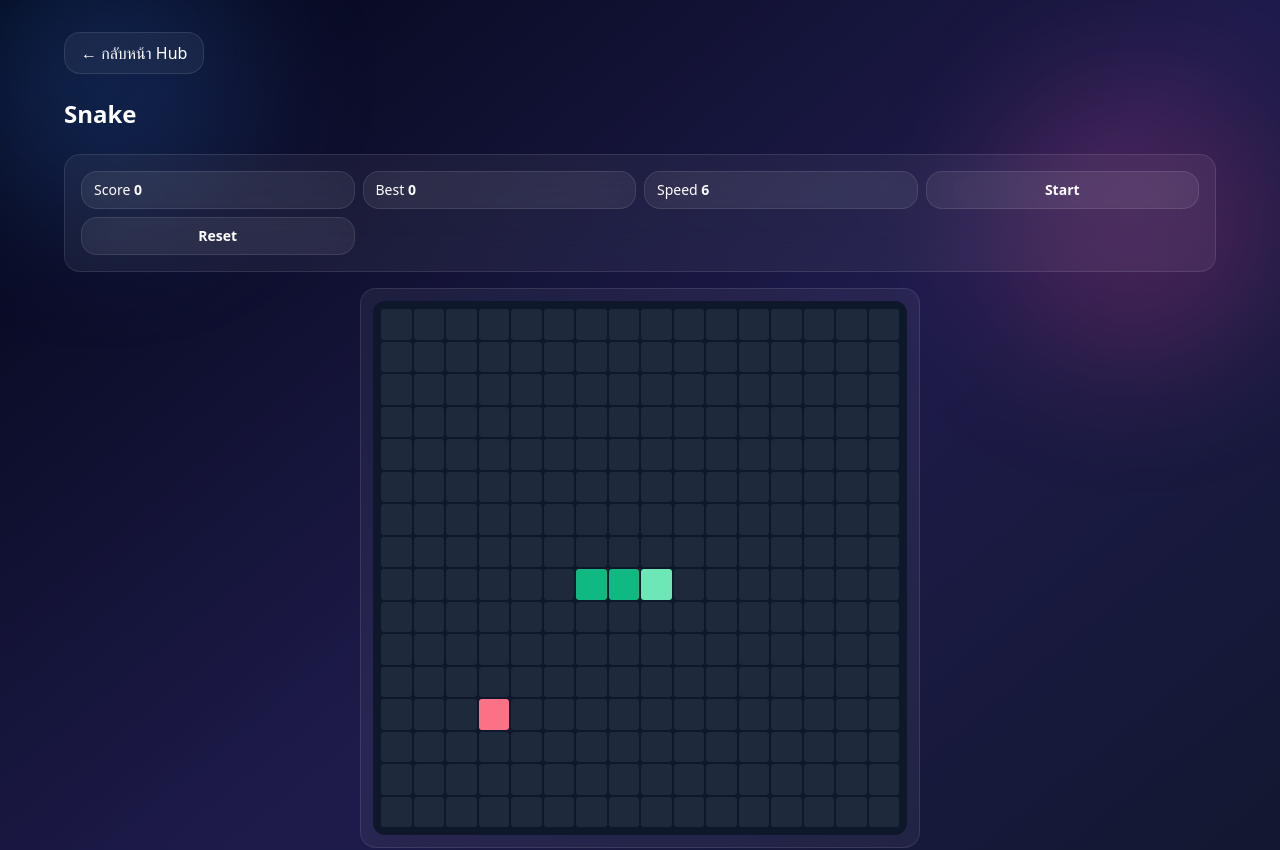
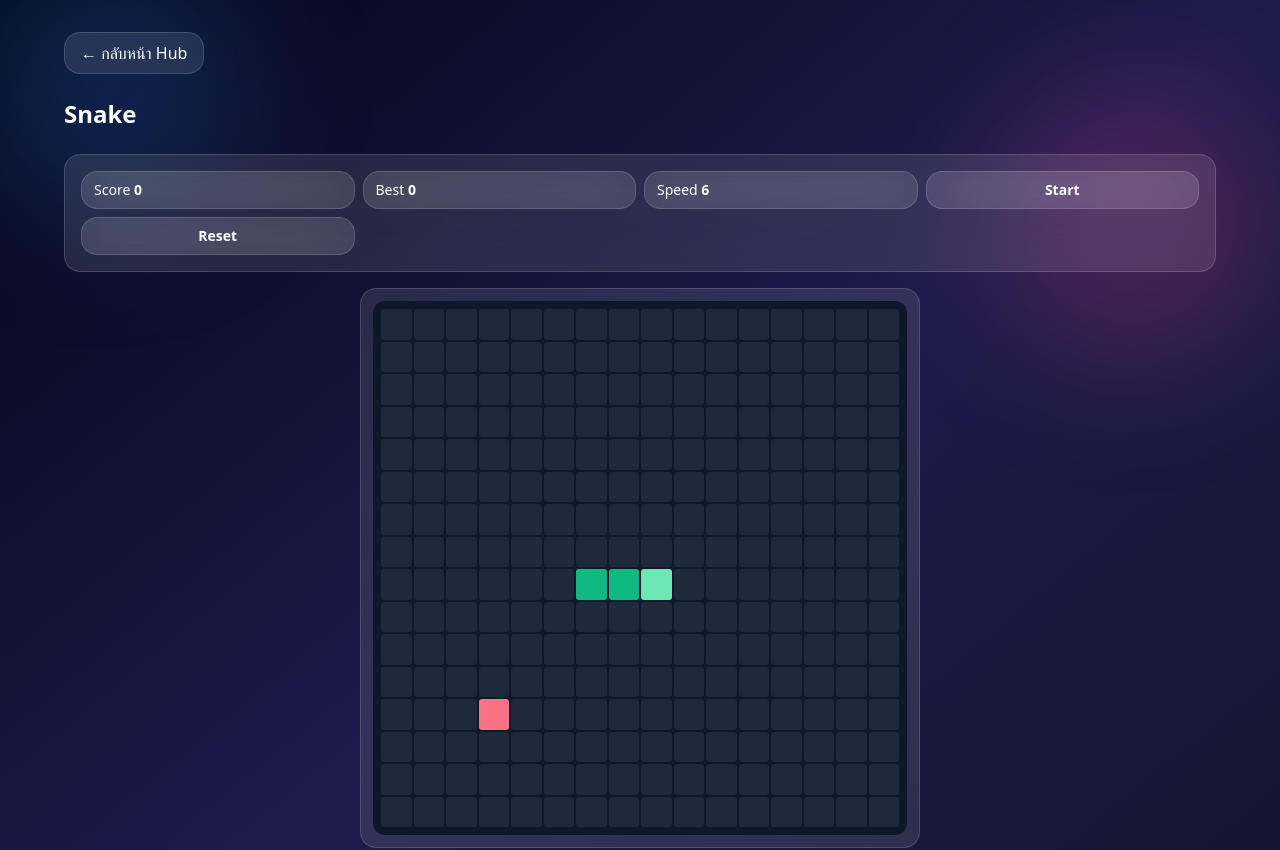
Before and after one commit to kzabCde/NowhereGameHub, a Next.js app: page /games/snake in a window 1280 px wide. Shown: the top 850 px of the page. Built offline with nearby package versions, Linux system fonts and the light colour scheme.

Commit message:
Fix dark/light mode styling without changing text colors

```diff
--- a/src/app/globals.css
+++ b/src/app/globals.css
@@ -2,8 +2,23 @@
 @tailwind components;
 @tailwind utilities;
 
-body { @apply min-h-screen bg-slate-950 text-white; }
-.glass { @apply bg-white/5 border border-white/10 backdrop-blur-xl rounded-2xl; }
+body {
+  @apply min-h-screen text-white;
+  @apply bg-slate-800;
+}
+
+.dark body {
+  @apply bg-slate-950;
+}
+
+.glass {
+  @apply border backdrop-blur-xl rounded-2xl;
+  @apply bg-white/10 border-white/15;
+}
+
+.dark .glass {
+  @apply bg-white/5 border-white/10;
+}
 
 @keyframes popIn {
   0% { transform: scale(0.85); opacity: 0; }
```
